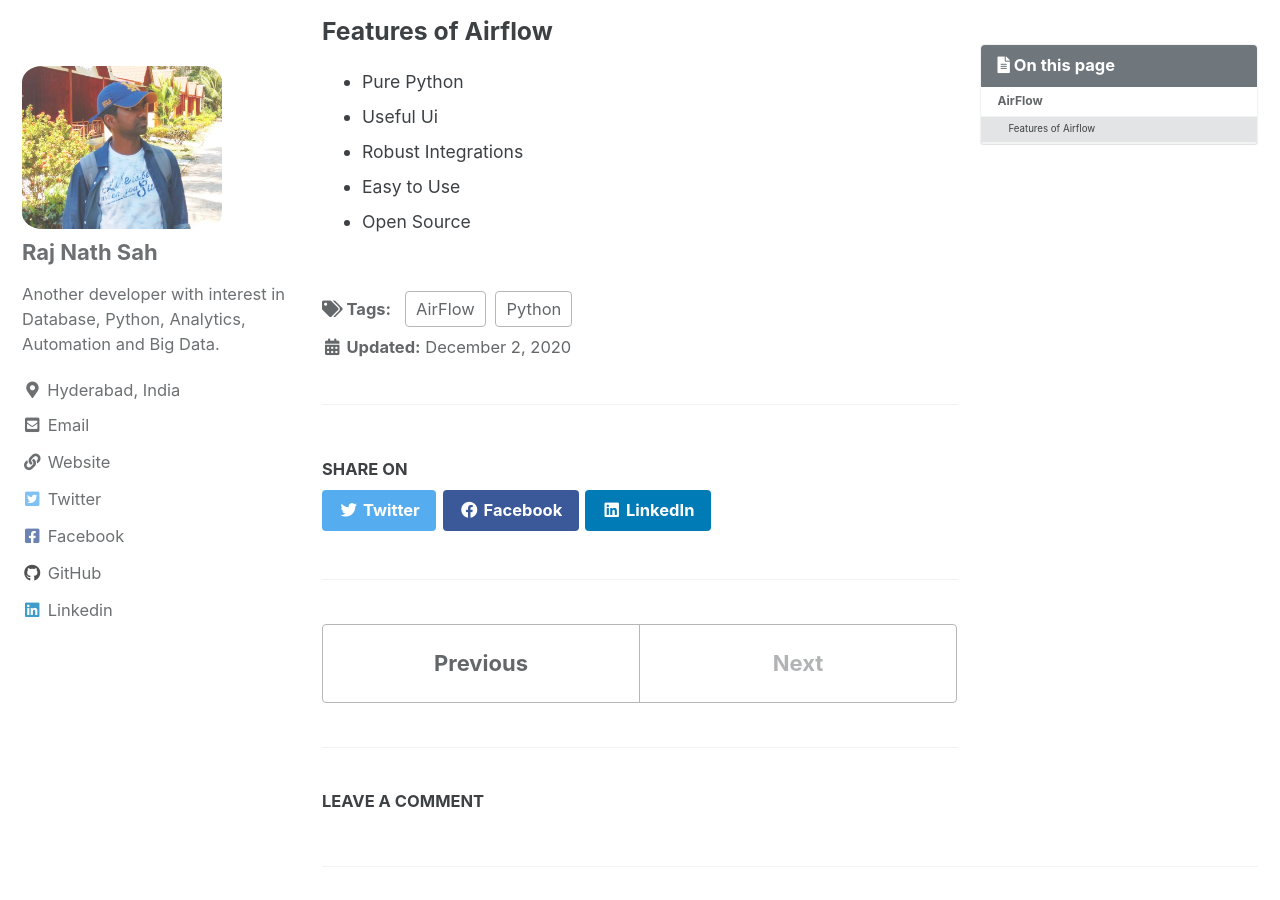
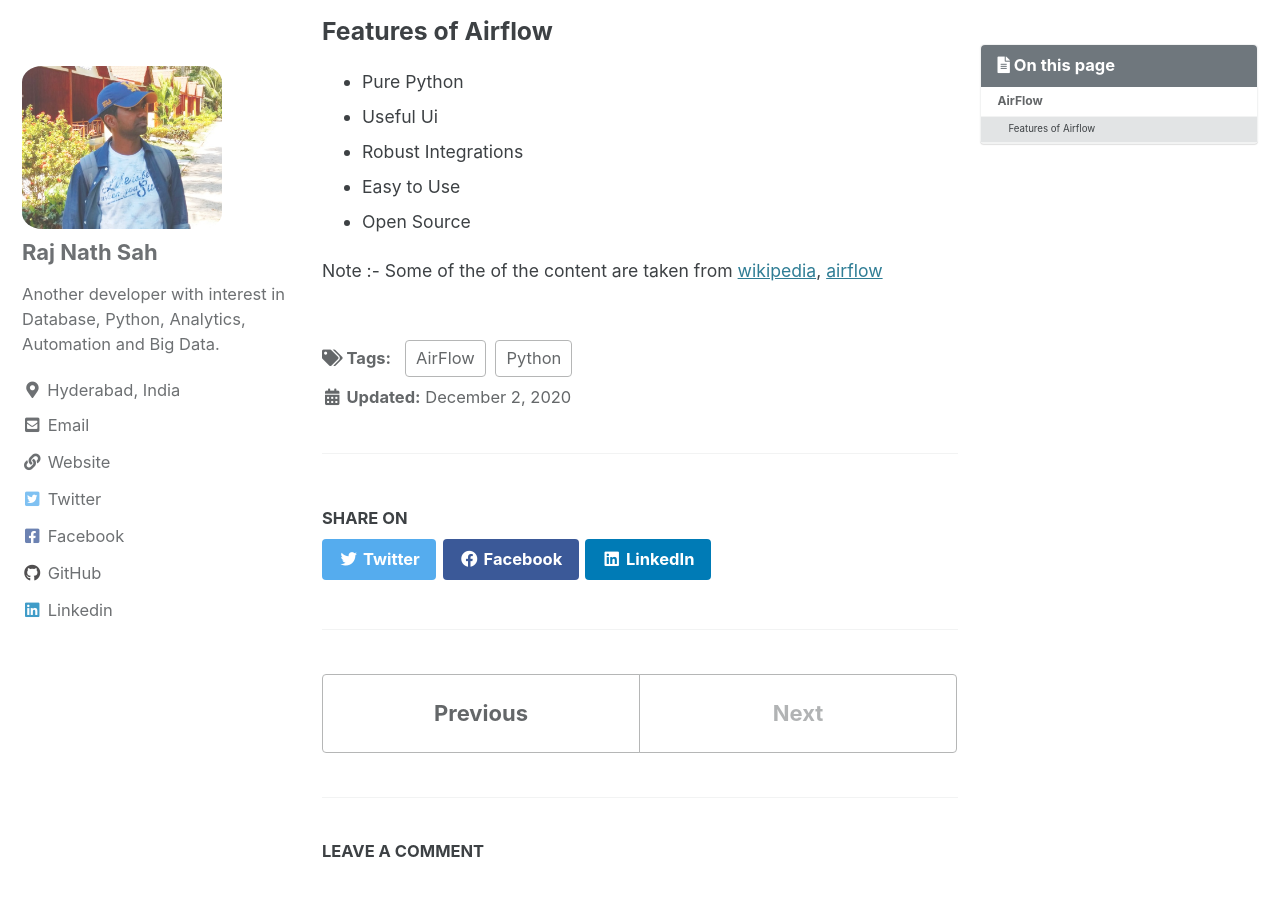
Before and after one commit to rajnathsah/rajnathsah.github.io, a Jekyll site: the page built from _posts/2020-12-02-airflow.md, in a window 1280 px wide and 900 px high, scrolled down 549 px. Built offline with Jekyll 4.4.1, drawn with Linux system fonts in a browser that asks for light colours; cached includes are drawn as plain includes; comment, search, counter and statistics services are not loaded.

Commit message:
Update 2020-12-02-airflow.md

```diff
--- a/_posts/2020-12-02-airflow.md
+++ b/_posts/2020-12-02-airflow.md
@@ -16,3 +16,6 @@
 *  Robust Integrations
 *  Easy to Use
 *  Open Source
+
+
+Note :- Some of the of the content are taken from [wikipedia](https://en.wikipedia.org/wiki/Apache_Airflow), [airflow](https://airflow.apache.org/)
```
